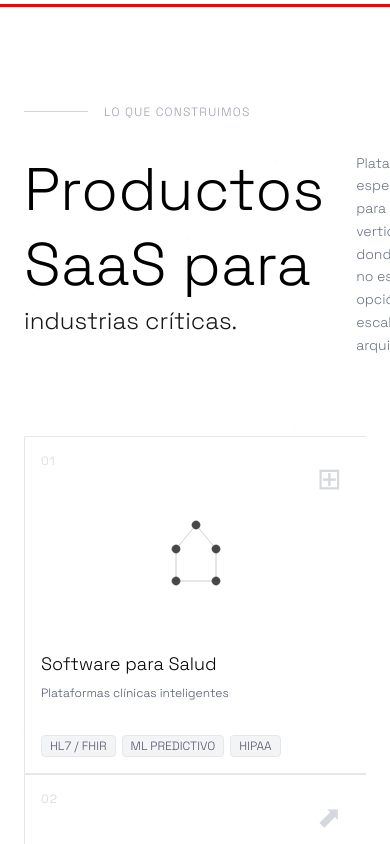
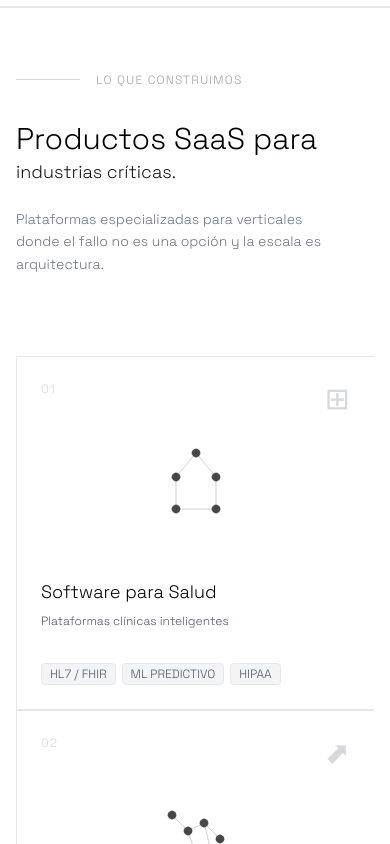
Before and after one commit to Vitala-mx/Antralit-landing, a Next.js app: page / in a window 390 px wide. Shown: the part 1160-2004 px from the top of the page. Built offline with nearby package versions, Linux system fonts and the light colour scheme.

Commit message:
Fix mobile design fidelity

```diff
--- a/app/components/BuiltForOrganizations.tsx
+++ b/app/components/BuiltForOrganizations.tsx
@@ -162,16 +162,16 @@ export default function BuiltForOrganizations() {
         </div>
 
         {/* Benefits Grid */}
-        <div className="grid grid-cols-1 md:grid-cols-2 gap-8">
+        <div className="grid grid-cols-1 md:grid-cols-2 gap-6 sm:gap-8">
           {benefits.map((benefit, index) => (
-            <div key={index} className="border border-gray-200 rounded-lg p-8 hover:border-gray-400 transition duration-300">
+            <div key={index} className="border border-gray-200 rounded-lg p-5 sm:p-6 lg:p-8 hover:border-gray-400 transition duration-300">
               {/* Icon */}
-              <div className="mb-6 text-2xl text-gray-600 font-light">
+              <div className="mb-4 sm:mb-6 text-2xl text-gray-600 font-light">
                 {benefit.icon}
               </div>
 
               {/* Title */}
-              <h3 className="text-lg font-light text-black mb-3 leading-tight">
+              <h3 className="text-base sm:text-lg font-light text-black mb-2 sm:mb-3 leading-tight break-words">
                 {benefit.title}
               </h3>
 
--- a/app/components/DarkNetworkSection.tsx
+++ b/app/components/DarkNetworkSection.tsx
@@ -116,7 +116,7 @@ export default function DarkNetworkSection() {
       </div>
 
       <div className="max-w-7xl mx-auto relative z-10">
-        <div className="w-full h-96 lg:h-[600px] flex items-center justify-center">
+        <div className="w-full h-64 sm:h-80 md:h-96 lg:h-[600px] flex items-center justify-center">
           <svg
             viewBox="0 0 1400 800"
             className="w-full h-full"
@@ -176,9 +176,9 @@ export default function DarkNetworkSection() {
         </div>
 
         {/* Vision Text Section */}
-        <div className="mt-20 lg:mt-32 max-w-4xl mx-auto">
+        <div className="mt-12 sm:mt-16 lg:mt-32 max-w-4xl mx-auto">
           {/* Vision Label */}
-          <div className="flex items-center gap-3 mb-12">
+          <div className="flex items-center gap-3 mb-8 sm:mb-12">
             <div className="h-px w-8 bg-gray-600"></div>
             <p className="text-xs tracking-widest text-gray-500 uppercase font-light">
               Nuestra Visión
@@ -186,19 +186,19 @@ export default function DarkNetworkSection() {
           </div>
 
           {/* Main Quote */}
-          <h2 className="text-4xl lg:text-5xl font-light text-white leading-tight mb-12">
+          <h2 className="text-2xl sm:text-3xl lg:text-4xl xl:text-5xl font-light text-white leading-tight mb-8 sm:mb-12 break-words">
             "Creemos que el software debe <span className="text-gray-600">prevenir problemas,</span> no simplemente reaccionar."
           </h2>
 
           {/* Divider */}
-          <div className="h-px bg-gray-800 mb-12"></div>
+          <div className="h-px bg-gray-800 mb-8 sm:mb-12"></div>
 
           {/* Two Column Text */}
-          <div className="grid grid-cols-1 lg:grid-cols-2 gap-12">
-            <p className="text-base font-light text-gray-400 leading-relaxed">
+          <div className="grid grid-cols-1 lg:grid-cols-2 gap-6 sm:gap-8 lg:gap-12">
+            <p className="text-sm sm:text-base font-light text-gray-400 leading-relaxed">
               La mayoría del software reacciona. Antralit construye sistemas que anticipan: plataformas que detectan el riesgo antes de que se convierta en incidente, y la oportunidad antes de que sea evidente.
             </p>
-            <p className="text-base font-light text-gray-400 leading-relaxed">
+            <p className="text-sm sm:text-base font-light text-gray-400 leading-relaxed">
               Trabajamos en la frontera de la IA, la infraestructura de datos y el software empresarial para dar a las organizaciones la inteligencia que necesitan para actuar con precisión — no con retrospectiva.
             </p>
           </div>
--- a/app/components/DebugOverflow.tsx
+++ /dev/null
@@ -1,47 +0,0 @@
-'use client';
-
-import { useEffect } from 'react';
-
-export default function DebugOverflow() {
-  useEffect(() => {
-    const checkOverflow = () => {
-      const vw = window.innerWidth;
-      console.log('\n🔍 VERIFICACIÓN DE OVERFLOW\n');
-      console.log(`📱 Viewport width: ${vw}px`);
-      console.log(`📄 Document width: ${document.documentElement.scrollWidth}px\n`);
-
-      const problems: any[] = [];
-
-      // Buscar todas las secciones
-      document.querySelectorAll('section, main, [role="main"]').forEach((el) => {
-        const element = el as HTMLElement;
-        const rect = element.getBoundingClientRect();
-        const scrollWidth = element.scrollWidth;
-
-        if (scrollWidth > vw) {
-          problems.push({
-            elemento: element.tagName,
-            clase: element.className.substring(0, 60),
-            scrollWidth,
-            exceso: scrollWidth - vw
-          });
-
-          console.log(`❌ ${element.tagName} OVERFLOW: ${scrollWidth}px (exceso: ${scrollWidth - vw}px)`);
-          element.style.outline = '3px solid red';
-        }
-      });
-
-      if (problems.length === 0) {
-        console.log('✅ NO HAY OVERFLOW - Sitio responsive correcto\n');
-      } else {
-        console.log(`\n❌ ${problems.length} elementos con overflow:\n`);
-        console.table(problems);
-      }
-    };
-
-    setTimeout(checkOverflow, 500);
-    window.addEventListener('resize', () => setTimeout(checkOverflow, 500));
-  }, []);
-
-  return null;
-}
--- a/app/components/Methodology.tsx
+++ b/app/components/Methodology.tsx
@@ -73,21 +73,21 @@ export default function Methodology() {
               key={index}
               onMouseEnter={() => setHoveredIndex(index)}
               onMouseLeave={() => setHoveredIndex(null)}
-              className={`border border-gray-200 p-12 min-h-64 flex flex-col justify-between transition-all duration-300 ease-in-out cursor-pointer ${
+              className={`border border-gray-200 p-6 sm:p-8 lg:p-12 min-h-72 sm:min-h-80 lg:min-h-96 flex flex-col justify-between transition-all duration-300 ease-in-out cursor-pointer ${
                 hoveredIndex === index
                   ? 'bg-black text-white'
                   : 'bg-white text-black'
               }`}
             >
               {/* Top line accent */}
-              <div className={`w-12 h-0.5 mb-8 transition-all duration-300 ease-in-out ${
+              <div className={`w-12 h-0.5 mb-6 sm:mb-8 transition-all duration-300 ease-in-out ${
                 hoveredIndex === index
                   ? 'bg-gray-600'
                   : 'bg-transparent'
               }`}></div>
 
               {/* Step Number */}
-              <p className={`text-xs tracking-widest uppercase font-light mb-6 transition-colors duration-300 ease-in-out ${
+              <p className={`text-xs tracking-widest uppercase font-light mb-4 sm:mb-6 transition-colors duration-300 ease-in-out ${
                 hoveredIndex === index
                   ? 'text-gray-500'
                   : 'text-gray-400'
@@ -96,7 +96,7 @@ export default function Methodology() {
               </p>
 
               {/* Title */}
-              <h3 className={`text-2xl lg:text-3xl font-light mb-6 leading-tight transition-colors duration-300 ease-in-out ${
+              <h3 className={`text-xl sm:text-2xl lg:text-3xl font-light mb-4 sm:mb-6 leading-tight transition-colors duration-300 ease-in-out break-words ${
                 hoveredIndex === index
                   ? 'text-white'
                   : 'text-black'
@@ -105,7 +105,7 @@ export default function Methodology() {
               </h3>
 
               {/* Description */}
-              <p className={`text-base font-light leading-relaxed transition-colors duration-300 ease-in-out ${
+              <p className={`text-sm sm:text-base font-light leading-relaxed transition-colors duration-300 ease-in-out ${
                 hoveredIndex === index
                   ? 'text-gray-300'
                   : 'text-gray-600'
--- a/app/components/WhatWeBuild.tsx
+++ b/app/components/WhatWeBuild.tsx
@@ -151,7 +151,7 @@ export default function WhatWeBuild() {
   const [hoveredIndex, setHoveredIndex] = useState<number | null>(null);
 
   return (
-    <section id="soluciones" className="px-6 lg:px-8 bg-white py-24 border-t border-gray-200 relative overflow-hidden scroll-mt-20">
+    <section id="soluciones" className="px-4 sm:px-6 lg:px-8 bg-white py-16 sm:py-20 lg:py-24 border-t border-gray-200 relative overflow-hidden scroll-mt-20 w-full">
       {/* Background particles */}
       <div className="absolute inset-0 pointer-events-none opacity-20">
         {[
@@ -198,34 +198,34 @@ export default function WhatWeBuild() {
             </p>
           </div>
 
-          <div className="flex items-start justify-between">
+          <div className="flex flex-col lg:flex-row lg:items-start lg:justify-between gap-6 lg:gap-8">
             <div className="flex-1 animate-slide-up animate-delay-100">
-              <h2 className="text-6xl lg:text-7xl font-light text-black leading-tight mb-1">
+              <h2 className="text-3xl sm:text-4xl lg:text-6xl xl:text-7xl font-light text-black leading-tight mb-1 break-words">
                 Productos SaaS para
               </h2>
-              <p className="text-2xl text-gray-350 font-light leading-tight">
+              <p className="text-lg sm:text-xl lg:text-2xl text-gray-350 font-light leading-tight">
                 industrias críticas.
               </p>
             </div>
 
-            <p className="text-sm text-gray-500 max-w-xs leading-relaxed font-light ml-8 animate-fade-in animate-delay-200">
+            <p className="text-sm sm:text-sm lg:text-sm text-gray-500 max-w-xs leading-relaxed font-light animate-fade-in animate-delay-200 flex-shrink-0">
               Plataformas especializadas para verticales donde el fallo no es una opción y la escala es arquitectura.
             </p>
           </div>
         </div>
 
         {/* Solution Cards Grid */}
-        <div className="grid grid-cols-1 md:grid-cols-2 lg:grid-cols-4 gap-0 overflow-x-hidden w-full">
+        <div className="grid grid-cols-1 md:grid-cols-2 lg:grid-cols-4 gap-0 w-full">
           {solutions.map((solution, index) => (
             <div
               key={index}
               onMouseEnter={() => setHoveredIndex(index)}
               onMouseLeave={() => setHoveredIndex(null)}
               className={`border border-gray-200 border-r-0 last:border-r border-b lg:border-b-0
-                         p-4 sm:p-6 md:p-8 min-h-80 sm:min-h-96 cursor-pointer relative animate-slide-up will-change-transform
-                         transition-all duration-500 ease-in-out ${
+                         p-6 sm:p-7 md:p-8 min-h-72 sm:min-h-80 md:min-h-96 cursor-pointer relative animate-slide-up will-change-transform
+                         transition-all duration-500 ease-in-out flex flex-col justify-between ${
                            hoveredIndex === index
-                             ? 'bg-black border-black text-white z-10 md:scale-105 shadow-2xl'
+                             ? 'bg-black border-black text-white z-10 md:scale-105 md:shadow-2xl'
                              : 'bg-white hover:bg-gray-50 md:hover:shadow-2xl'
                          }`}
               style={{
--- a/app/layout.tsx
+++ b/app/layout.tsx
@@ -1,7 +1,6 @@
 import type { Metadata } from "next";
 import { Space_Grotesk } from "next/font/google";
 import "./globals.css";
-import DebugOverflow from "./components/DebugOverflow";
 
 const spaceGrotesk = Space_Grotesk({
   variable: "--font-space-grotesk",
@@ -27,7 +26,6 @@ export default function RootLayout({
     >
       <body className="min-h-full flex flex-col font-sans overflow-x-hidden">
         {children}
-        <DebugOverflow />
       </body>
     </html>
   );
```
